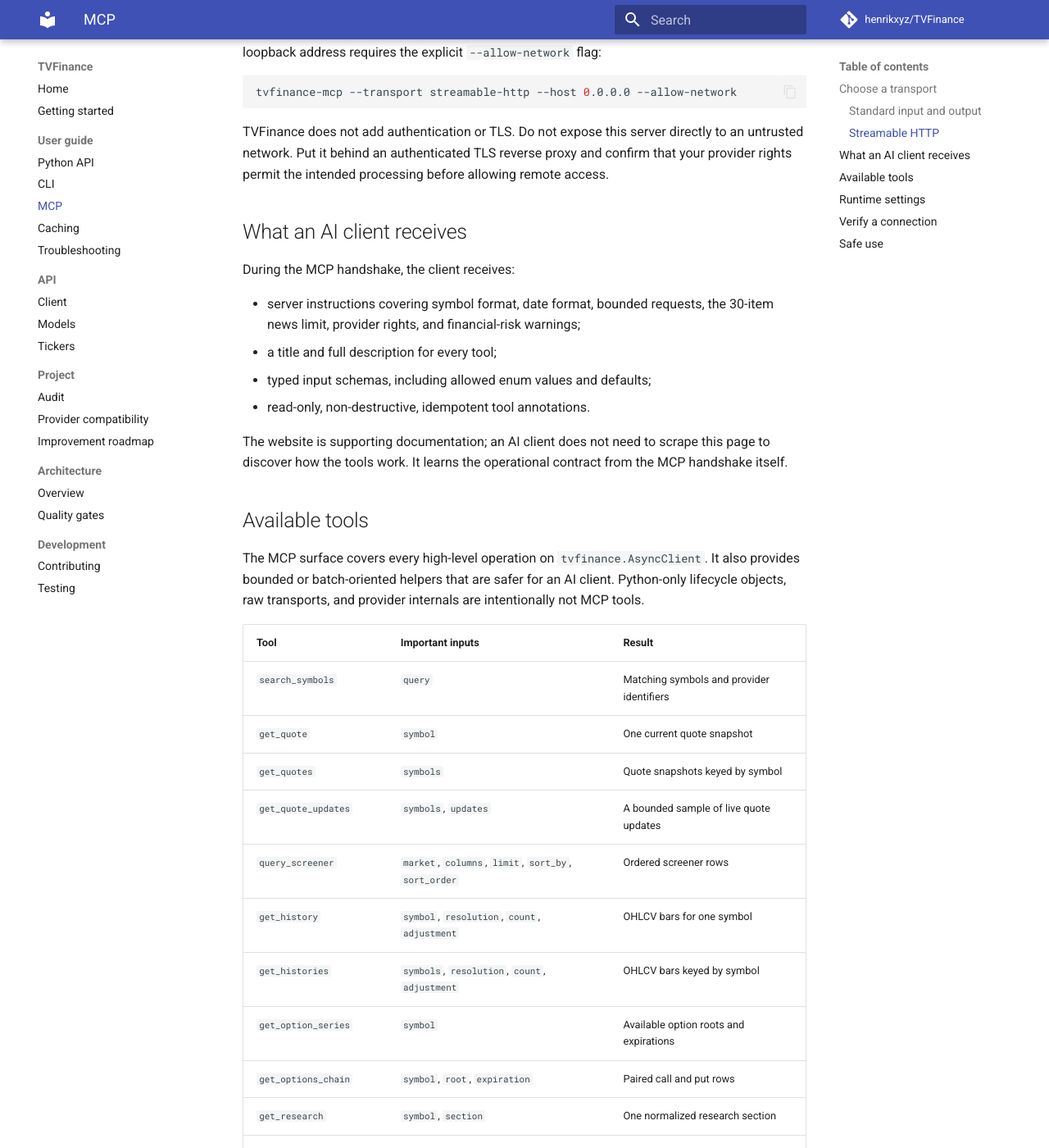
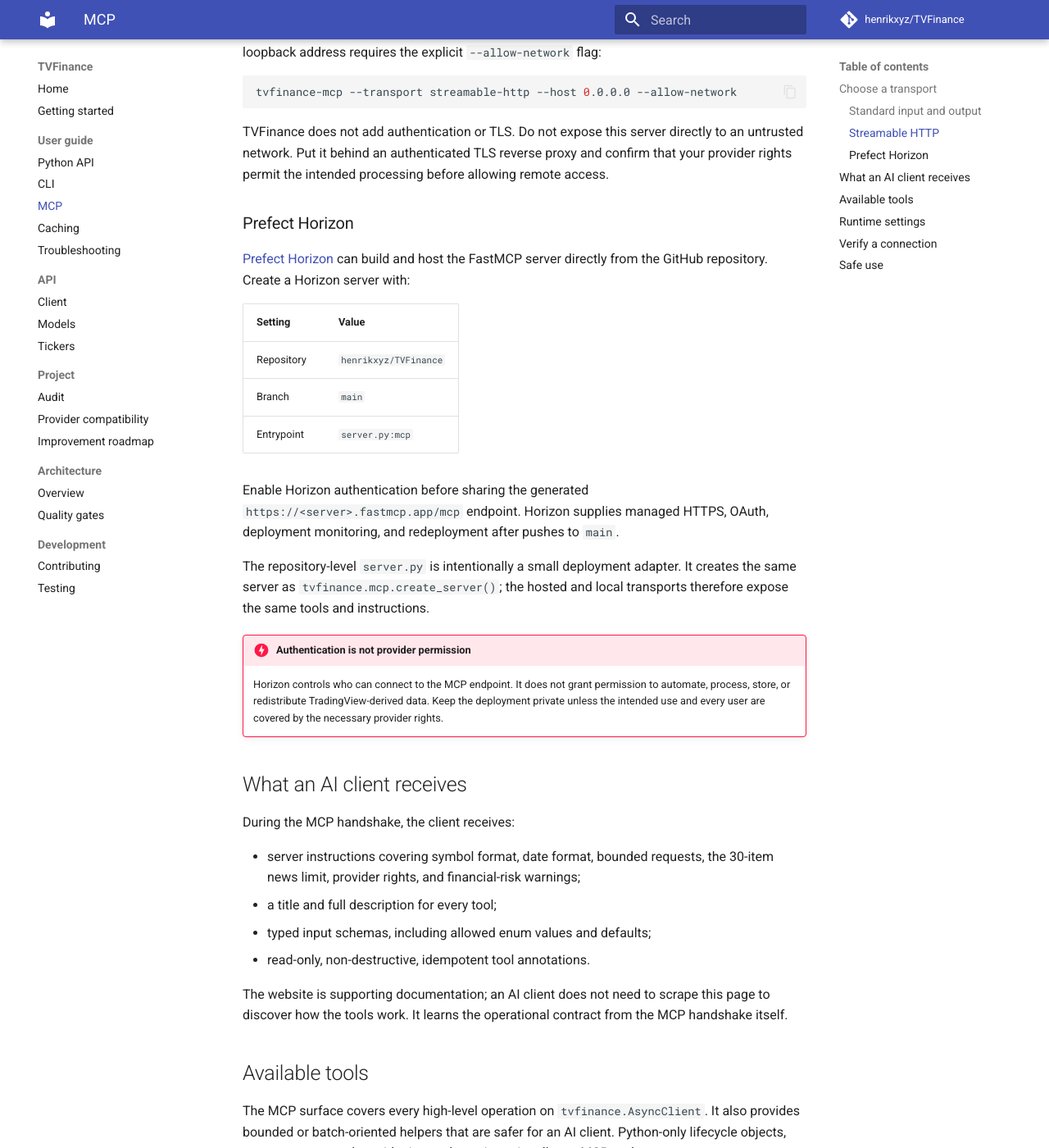
Before and after one commit to henrikxyz/tvfinance, an MkDocs documentation site: the page built from docs/guide/mcp.md, in a window 1280 px wide and 1400 px high, scrolled down 1407 px. Shown: the whole window at 82% size. Built offline with MkDocs 1.6.1 and Material for MkDocs 9.7.7, drawn with Linux system fonts in a browser that asks for light colours; comment, search, counter and statistics services are not loaded.

Commit message:
feat: add MCP server entrypoint

```diff
--- a/docs/guide/mcp.md
+++ b/docs/guide/mcp.md
@@ -79,6 +79,32 @@
 to an untrusted network. Put it behind an authenticated TLS reverse proxy and
 confirm that your provider rights permit the intended processing before allowing
 remote access.
+
+### Prefect Horizon
+
+[Prefect Horizon](https://horizon.prefect.io/) can build and host the FastMCP
+server directly from the GitHub repository. Create a Horizon server with:
+
+| Setting | Value |
+| --- | --- |
+| Repository | `henrikxyz/TVFinance` |
+| Branch | `main` |
+| Entrypoint | `server.py:mcp` |
+
+Enable Horizon authentication before sharing the generated
+`https://<server>.fastmcp.app/mcp` endpoint. Horizon supplies managed HTTPS,
+OAuth, deployment monitoring, and redeployment after pushes to `main`.
+
+The repository-level `server.py` is intentionally a small deployment adapter.
+It creates the same server as `tvfinance.mcp.create_server()`; the hosted and
+local transports therefore expose the same tools and instructions.
+
+!!! danger "Authentication is not provider permission"
+
+    Horizon controls who can connect to the MCP endpoint. It does not grant
+    permission to automate, process, store, or redistribute TradingView-derived
+    data. Keep the deployment private unless the intended use and every user are
+    covered by the necessary provider rights.
 
 ## What an AI client receives
 
--- /dev/null
+++ b/server.py
@@ -0,0 +1,5 @@
+"""Prefect Horizon entrypoint for the TVFinance MCP server."""
+
+from tvfinance.mcp import create_server
+
+mcp = create_server()
```
Also changed, not shown: README.md (+1 -1 lines), 1 other file.
